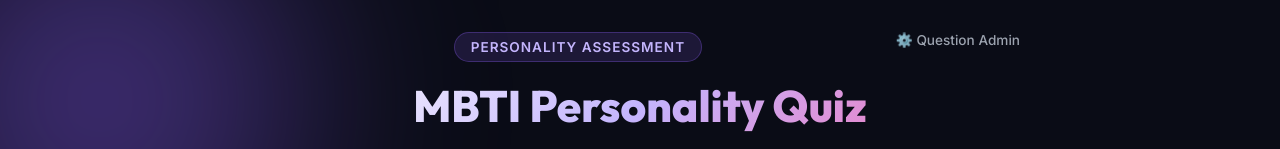
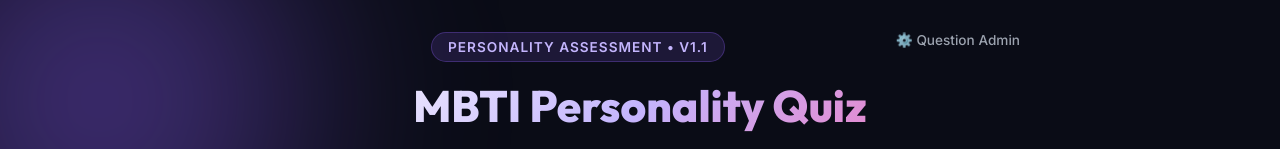
Before and after one commit to kesuitest/mbti-quiz, a website: page public/index.html in a window 1280 px wide. Shown: the top 149 px of the page. Drawn offline with Linux system fonts and the light colour scheme; no server answers.

Commit message:
Update home page badge to version 1.1

```diff
--- a/public/index.html
+++ b/public/index.html
@@ -280,7 +280,7 @@
 
   <div class="container">
     <header>
-      <span class="badge">Personality Assessment</span>
+      <span class="badge">Personality Assessment • v1.1</span>
       <a href="/admin.html" style="float: right; color: var(--text-muted); text-decoration: none; font-size: 0.85rem; font-weight: 500;">⚙️ Question Admin</a>
       <h1>MBTI Personality Quiz</h1>
       <p class="subtitle">Answer quick questions to discover your 4-letter personality archetype and deep profile breakdown.</p>
```
